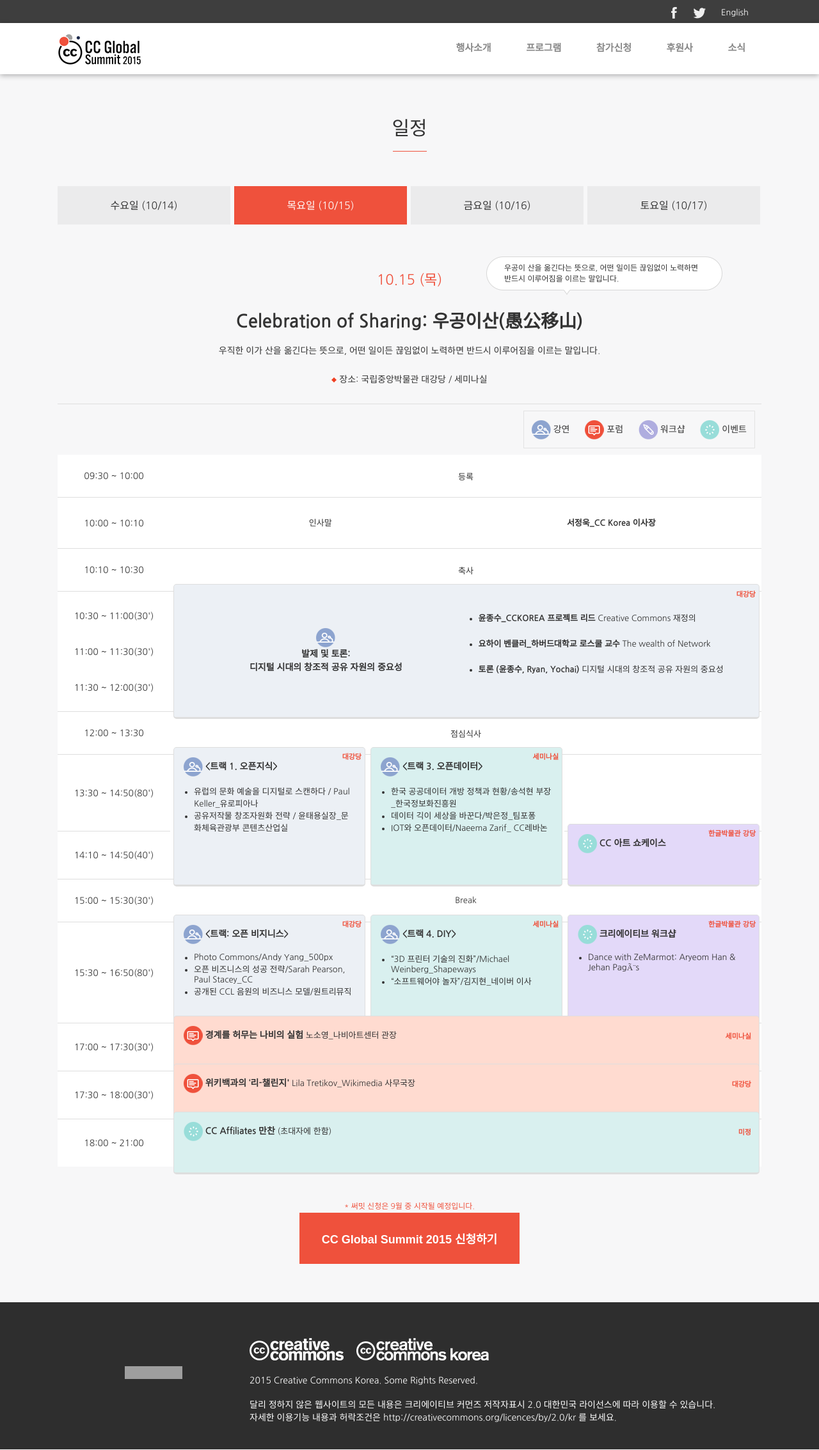
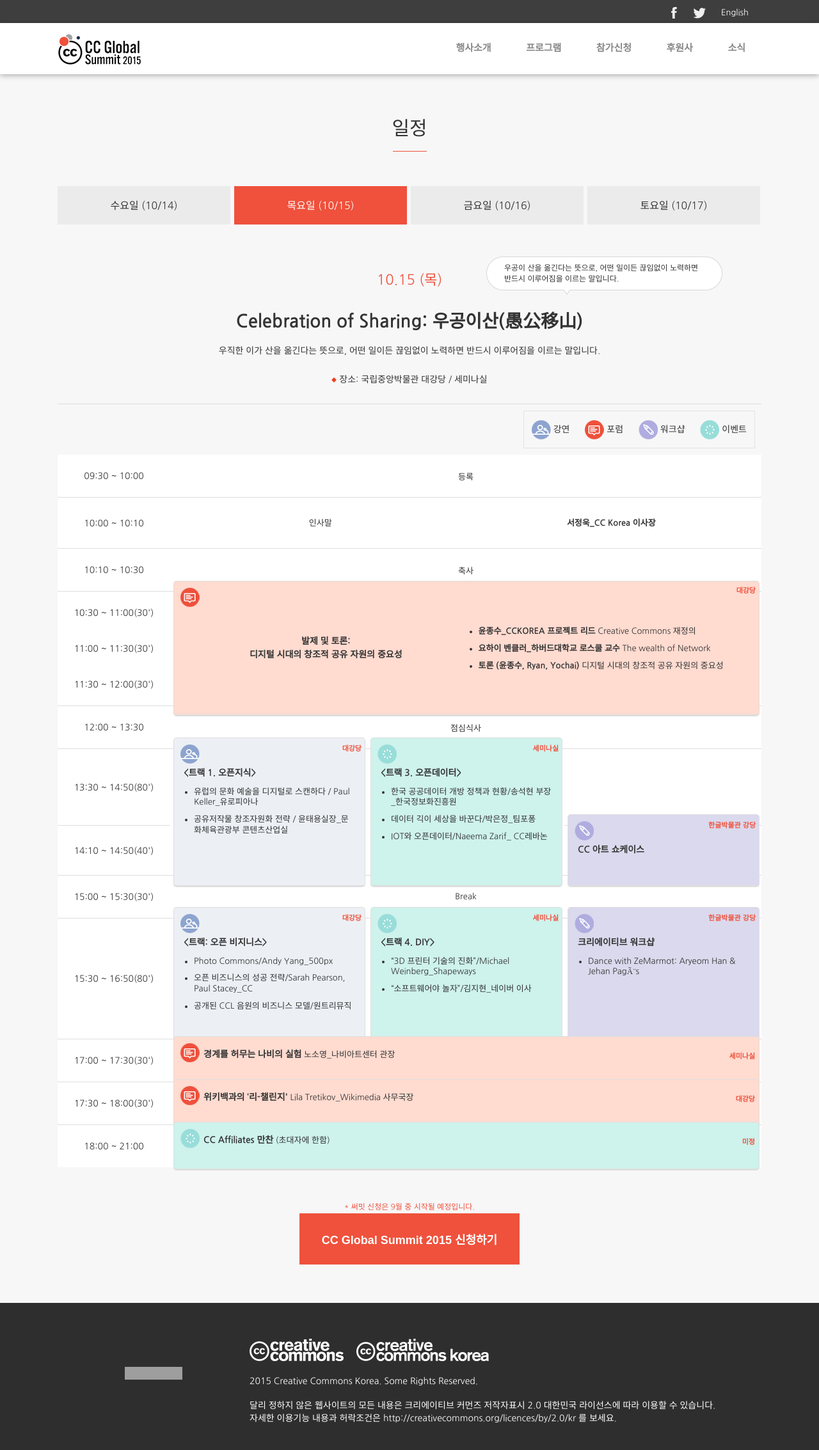
Before and after one commit to creativecommonskorea/2015-global-summit, a Jekyll site: the page built from programs.html, in a window 1280 px wide. Shown: the whole page at 64% size. Built offline with Jekyll 4.4.1, drawn with Linux system fonts in a browser that asks for light colours; nearby versions of some CDN libraries; grey boxes are pictures that could not be loaded.

Commit message:
프로그램 수정

```diff
--- a/_includes/day15_detail.html
+++ b/_includes/day15_detail.html
@@ -50,18 +50,17 @@
                     11:00 ~ 11:30(30') <br/>
                     11:30 ~ 12:00(30')
                 </td>
-                <td class="h120 p5855" colspan="3">
-                    <div class="oneline_location" style="margin-right: 24px;"><!--장소 -->대강당</div>
-                    <div class="table whiteblue_light corner_all">
+                <td class="h120" colspan="3">
+                    <div class="oneline_location" style="margin-right: 24px; top: 6px;"><!--장소 -->대강당</div>
+                    <div class="table whiteorange_light corner_all" style="padding: 20px 15px;">
                         <div class="tr">
                             <div class="td w50p">
-                                <img src="/images/other/program_icon_01.png" alt="강연"/><br/>
-                                    <span class="h2">
-                                    발제 및 토론:<br>
-                                    디지털 시대의 창조적 공유 자원의 중요성
-                                    </span>
+                                <span class="h2">
+                                발제 및 토론:<br>
+                                디지털 시대의 창조적 공유 자원의 중요성
+                                </span>
                             </div>
-                            <div class="td left">
+                            <div class="td left" style="vertical-align: middle;">
                                 <ul class="wide_list">
                                     <li><span class="font-bold">윤종수_CCKOREA 프로젝트 리드</span> Creative Commons 재정의</li>
                                     <li><span class="font-bold">요하이 벤클러_하버드대학교 로스쿨 교수</span> The wealth of
@@ -84,7 +83,6 @@
                 <td style="width: 28%;" rowspan="2">
                     <div class="whiteblue_light left corner_all">
                         <div class="location"><!-- 장소 --> 대강당</div>
-                        <img src="/images/other/program_icon_01.png" alt="강연"/>
                         <span class="h2">&lt;트랙 1. 오픈지식&gt;</span>
                         <ul>
                             <li>유럽의 문화 예술을 디지털로 스캔하다 / Paul Keller_유로피아나</li>
@@ -95,7 +93,6 @@
                 <td style="width: 28%;" rowspan="2">
                     <div class="whitegreen_light left corner_all">
                         <div class="location"><!-- 장소 --> 세미나실</div>
-                        <img src="/images/other/program_icon_01.png" alt="강연"/>
                         <span class="h2">&lt;트랙 3. 오픈데이터&gt;</span>
                         <ul>
                             <li>한국 공공데이터 개방 정책과 현황/송석현 부장_한국정보화진흥원</li>
@@ -111,7 +108,6 @@
                 <td>
                     <div class="whitepurple_light left corner_all">
                         <div class="location"><!-- 장소 --> 한글박물관 강당</div>
-                        <img src="/images/other/program_icon_04.png" alt="이벤트"/>
                         <span class="h2">CC 아트 쇼케이스</span>
                     </div>
                 </td>
@@ -125,7 +121,6 @@
                 <td width="28%">
                     <div class="whiteblue_light left corner_all">
                         <div class="location"><!-- 장소 --> 대강당</div>
-                        <img src="/images/other/program_icon_01.png" alt="강연"/>
                         <span class="h2">&lt;트랙: 오픈 비지니스&gt;</span>
                         <ul>
                             <li>Photo Commons/Andy Yang_500px</li>
@@ -137,7 +132,6 @@
                 <td width="28%">
                     <div class="whitegreen_light left corner_all">
                         <div class="location"><!-- 장소 --> 세미나실</div>
-                        <img src="/images/other/program_icon_01.png" alt="강연"/>
                         <span class="h2">&lt;트랙 4. DIY&gt;</span>
                         <ul>
                             <li>“3D 프린터 기술의 진화”/Michael Weinberg_Shapeways</li>
@@ -148,7 +142,6 @@
                 <td width="28%">
                     <div class="whitepurple_light left corner_all">
                         <div class="location"><!-- 장소 --> 한글박물관 강당</div>
-                        <img src="/images/other/program_icon_04.png" alt="이벤트"/>
                         <span class="h2">크리에이티브 워크샵</span>
                         <ul>
                             <li>Dance with ZeMarmot: Aryeom Han & Jehan PagÃ¨s</li>
@@ -158,30 +151,27 @@
             </tr>
             <tr class="border_bottom">
                 <td>17:00 ~ 17:30(30')</td>
-                <td class="p5855" colspan="3">
-                    <div class="whiteorange_light left corner_all">
+                <td colspan="3">
+                    <div class="whiteorange_light left corner_all oneline">
                         <div class="oneline_location"><!-- 장소 --> 세미나실</div>
-                        <img src="/images/other/program_icon_02.png" alt="포럼"/>
                         <span class="h2">경계를 허무는 나비의 실험</span> 노소영_나비아트센터 관장
                     </div>
                 </td>
             </tr>
             <tr class="border_bottom">
                 <td>17:30 ~ 18:00(30')</td>
-                <td class="p5855" colspan="3">
-                    <div class="whiteorange_light left corner_all">
+                <td colspan="3">
+                    <div class="whiteorange_light left corner_all oneline">
                         <div class="oneline_location"><!-- 장소 --> 대강당</div>
-                        <img src="/images/other/program_icon_02.png" alt="포럼"/>
                         <span class="h2">위키백과의  ‘리-챌린지'</span> Lila Tretikov_Wikimedia 사무국장
                     </div>
                 </td>
             </tr>
             <tr>
                 <td>18:00 ~ 21:00</td>
-                <td class="p5855" colspan="3">
-                    <div class="whitegreen_light left corner_all">
+                <td colspan="3">
+                    <div class="whitegreen_light left corner_all oneline">
                         <div class="oneline_location"><!-- 장소 --> 미정</div>
-                        <img src="/images/other/program_icon_04.png" alt="이벤트"/>
                         <span class="h2">CC Affiliates 만찬</span> (초대자에 한함)
                     </div>
                 </td>
--- a/css/main.css
+++ b/css/main.css
@@ -1376,20 +1376,26 @@ a {
             vertical-align: middle;
             border: 1px solid #dedede;
             border-bottom: 3px solid #dedede;
-            padding: 15px;
+            padding: 43px 15px 0 15px;
             position: relative; }
             .schedule .timetable table tr td .light_bg img, .schedule .timetable table tr td div.gray_light img, .schedule .timetable table tr td div.whiteblue_light img, .schedule .timetable table tr td div.whiteorange_light img, .schedule .timetable table tr td div.whitegreen_light img, .schedule .timetable table tr td div.whitepurple_light img {
               vertical-align: middle; }
+            .schedule .timetable table tr td .light_bg li, .schedule .timetable table tr td div.gray_light li, .schedule .timetable table tr td div.whiteblue_light li, .schedule .timetable table tr td div.whiteorange_light li, .schedule .timetable table tr td div.whitegreen_light li, .schedule .timetable table tr td div.whitepurple_light li {
+              margin-bottom: 10px;
+              line-height: 130%; }
+            .schedule .timetable table tr td .light_bg.oneline, .schedule .timetable table tr td div.oneline.gray_light, .schedule .timetable table tr td div.oneline.whiteblue_light, .schedule .timetable table tr td div.oneline.whiteorange_light, .schedule .timetable table tr td div.oneline.whitegreen_light, .schedule .timetable table tr td div.oneline.whitepurple_light {
+              padding: 16px 0 0 46px;
+              width: calc(100% - 46px); }
           .schedule .timetable table tr td div.gray_light {
             background-color: #ececec; }
           .schedule .timetable table tr td div.whiteblue_light {
-            background-color: #ecf0f5; }
+            background: #ecf0f5 url(/images/other/program_icon_01.png) no-repeat 10px 10px; }
           .schedule .timetable table tr td div.whiteorange_light {
-            background-color: #ffdbd0; }
+            background: #ffdbd0 url(/images/other/program_icon_02.png) no-repeat 10px 10px; }
           .schedule .timetable table tr td div.whitegreen_light {
-            background-color: #d9f0ef; }
+            background: #cef2ec url(/images/other/program_icon_04.png) no-repeat 10px 10px; }
           .schedule .timetable table tr td div.whitepurple_light {
-            background-color: #e3d9f9; }
+            background: #dbd9ed url(/images/other/program_icon_03.png) no-repeat 10px 10px; }
           .schedule .timetable table tr td div.pl21 {
             padding-left: 21px;
             width: calc(100% - 21px); }
@@ -1402,7 +1408,7 @@ a {
           .schedule .timetable table tr td .location, .schedule .timetable table tr td .oneline_location {
             font-size: 11px;
             position: relative;
-            top: -10px;
+            top: -36px;
             z-index: 100;
             left: 20px;
             color: #ef513c;
@@ -1415,8 +1421,8 @@ a {
             text-align: left;
             vertical-align: top; }
           .schedule .timetable table tr td .oneline_location {
-            top: 7px;
-            margin-right: 17px; }
+            top: 5px;
+            margin-right: 26px; }
 
 .table {
   width: 100%;
```
Also changed, not shown: css/programs.scss (+16 -8 lines).
